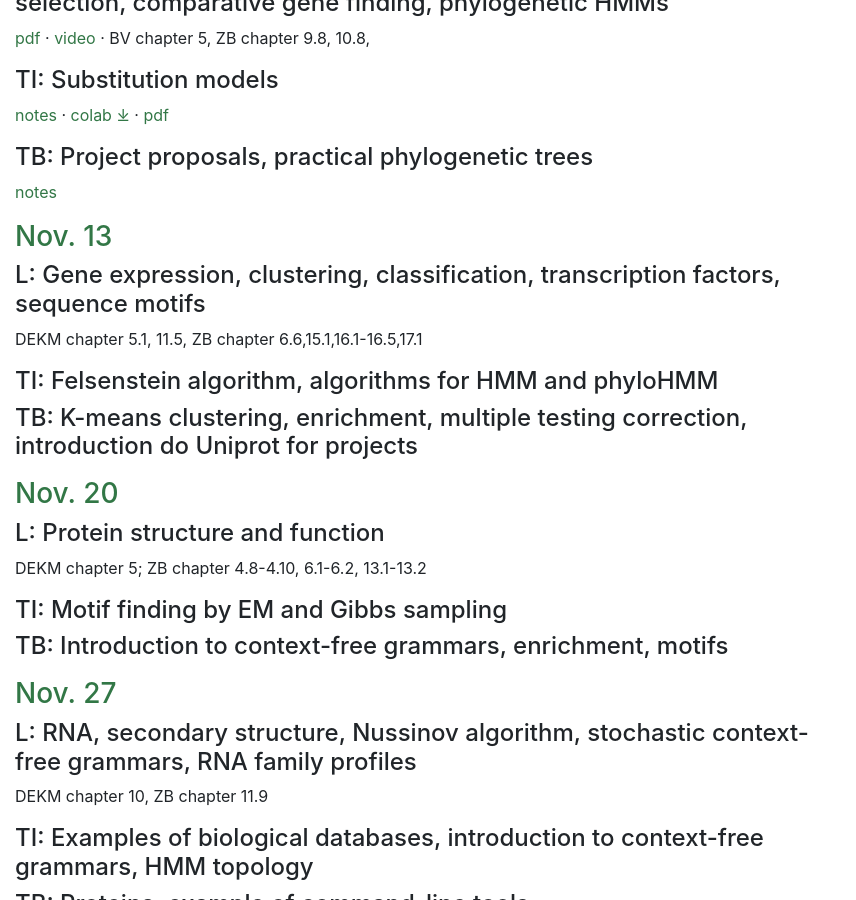
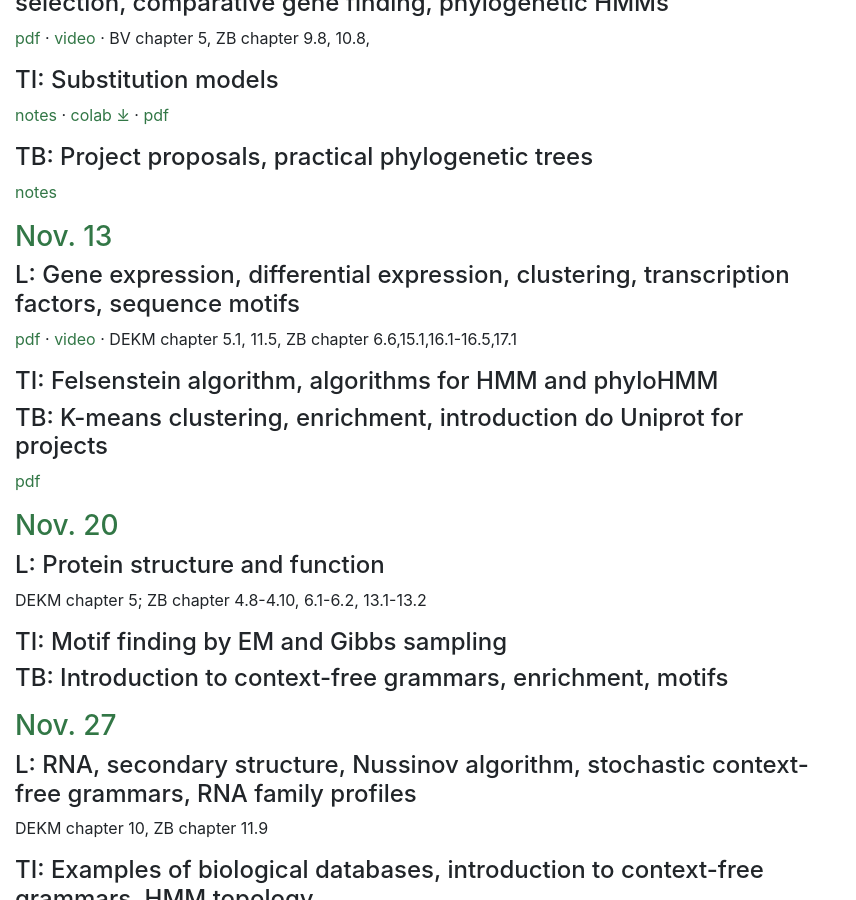
Before and after one commit to fmfi-compbio/mbi, a Jekyll site: the page built from Materials.md, in a window 1280 px wide and 900 px high, scrolled down 2525 px. Shown: the whole window, without its empty margins (0-856 px from the left). Built offline with Jekyll 4.4.1, drawn with Linux system fonts in a browser that asks for light colours; nearby versions of some CDN libraries; our own code applies the rules of GitHub Pages for plain Markdown files.

Commit message:
p-expr,du2

```diff
--- a/Materials.md
+++ b/Materials.md
@@ -2,8 +2,8 @@
 title: Materials
 ---
 
-[Week 1](#W1) · [Week 2](#W2) · [Week 3](#W3) · [Week 4](#W4) · [Week 5](#W5) · [Week 6](#W6) · **[Week 7](#W7)**
-· [Week 8](#W8) · [Week 9](#W9) · [Week 10](#W10) · [Week 11](#W11) · [Week 12](#W12) · [Week 13](#W13)
+[Week 1](#W1) · [Week 2](#W2) · [Week 3](#W3) · [Week 4](#W4) · [Week 5](#W5) · [Week 6](#W6) · [Week 7](#W7)
+· **[Week 8](#W8)** · [Week 9](#W9) · [Week 10](#W10) · [Week 11](#W11) · [Week 12](#W12) · [Week 13](#W13)
 
 
 ## Literature
@@ -186,22 +186,22 @@ L: lecture (everybody), TI: tutorial for computer science/informatics students,
 
 <a name="W8"></a>
 ### Nov. 13
-#### L: Gene expression, clustering, classification, transcription factors, sequence motifs
+#### L: Gene expression, differential expression, clustering, transcription factors, sequence motifs
 
-{% include pdf.html file="p-expr" name="pdf" show=0 dot=1
-%} {% include youtube.html id="GFJ_oDV1KGU" name="video" show=0 dot=1
+{% include pdf.html file="p-expr" name="pdf" show=1 dot=1
+%} {% include youtube.html id="GFJ_oDV1KGU" name="video" show=1 dot=1
 %} DEKM chapter 5.1, 11.5, ZB chapter 6.6,15.1,16.1-16.5,17.1
 
 #### TI: Felsenstein algorithm, algorithms for HMM and phyloHMM
 
-{% include notes.html file="ci-phylo" name="notes" show=0 dot=0
+{% include notes.html file="ci-phylo-en" name="notes" show=0 dot=0
 %}
 
-#### TB: K-means clustering, enrichment, multiple testing correction, introduction do Uniprot for projects
+#### TB: K-means clustering, enrichment, introduction do Uniprot for projects
 
 <!-- pridaj uniprot, multiple testing bude asi na prednaske, kratka ukazka enrichmentu na nejakej stranke, napr srdce z prednasky  -->
 {% include notes.html file="cb-expr" name="notes" show=0 dot=1
-%} {% include pdf.html file="cb-kmeans" name="pdf" show=0 dot=0
+%} {% include pdf.html file="cb-kmeans" name="pdf" show=1 dot=0
 %}
 
 <a name="W9"></a>
```
Also changed, not shown: Tasks.md (+0 -2 lines), 3 other files.
